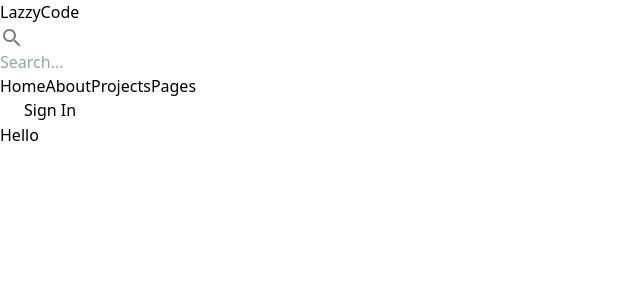
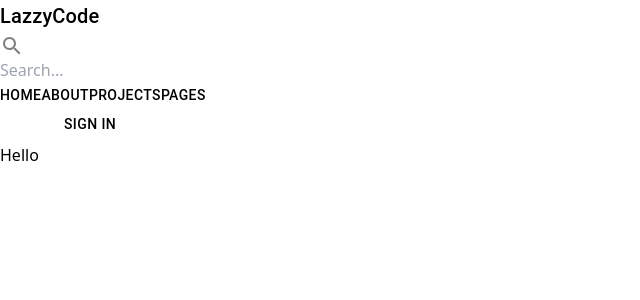
Before and after one commit to maaz-official/MERN-Stack-Blog-Project, a React (Vite) app in the folder frontend/: page / in a window 1280 px wide. Shown: the top 300 px of the page, without its empty margins (0-640 px from the left). Built offline with nearby package versions, Linux system fonts and the light colour scheme.

Commit message:
Update the Header

```diff
--- a/frontend/src/components/Header.jsx
+++ b/frontend/src/components/Header.jsx
@@ -1,5 +1,6 @@
 import React from 'react';
 import { Search as SearchIcon, Brightness4, Brightness7 } from '@mui/icons-material';
+import { Typography, Button } from '@mui/material';
 
 const Header = () => {
     // Placeholder function for theme toggle
@@ -10,7 +11,7 @@ const Header = () => {
     return (
       <header className="bg-gray-800 text-white p-4 flex justify-between items-center">
         <div className="flex items-center">
-        <h1 className="text-xl font-bold">
+          <Typography variant="h6">
             <span className="text-red-500">L</span>
             <span className="text-blue-500">a</span>
             <span className="text-yellow-500">z</span>
@@ -20,7 +21,7 @@ const Header = () => {
             <span className="text-indigo-500">o</span>
             <span className="text-orange-500">d</span>
             <span className="text-teal-500">e</span>
-        </h1>
+          </Typography>
           <div className="ml-10 relative">
             <div className="absolute inset-y-0 left-0 pl-3 flex items-center pointer-events-none">
               <SearchIcon style={{ color: "gray" }} />
@@ -32,19 +33,29 @@ const Header = () => {
           </div>
         </div>
         <nav>
+          <Typography variant="button">
             <a href="#" className="text-white px-3 py-2 rounded-md text-sm font-medium">Home</a>
+          </Typography>
+          <Typography variant="button">
             <a href="#" className="text-white px-3 py-2 rounded-md text-sm font-medium">About</a>
+          </Typography>
+          <Typography variant="button">
             <a href="#" className="text-white px-3 py-2 rounded-md text-sm font-medium">Projects</a>
+          </Typography>
+          <Typography variant="button">
             <a href="#" className="text-white px-3 py-2 rounded-md text-sm font-medium">Pages</a>
+          </Typography>
         </nav>
         <div>
-        <button onClick={toggleTheme}>
+          <Button onClick={toggleTheme}>
             <Brightness4 style={{ color: "white" }} />
-        </button>
+          </Button>
+          <Typography variant="button">
             <a href="#" className="ml-4 px-3 py-2 bg-gray-900 text-white rounded-md text-sm font-medium">Sign In</a>
+          </Typography>
         </div>
       </header>
     );
 };
 
-export default Header;
+export default Header; // Ensure default export
```
Lines whose indentation alone changed are shown as unchanged.
